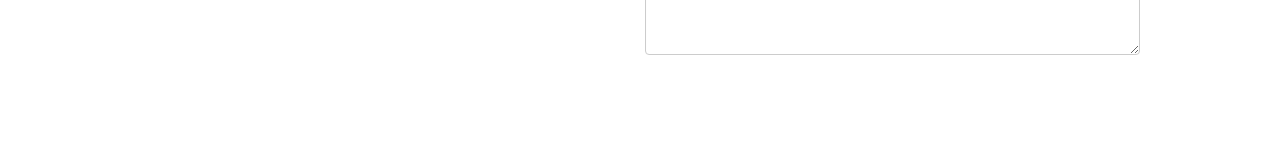
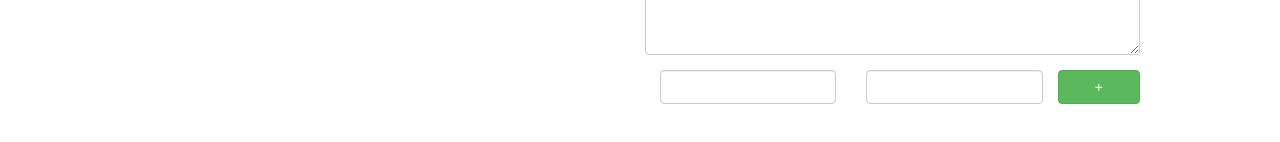
Before and after one commit to linghong/Recipes, an Angular app: page /recipes/new in a window 1280 px wide. Shown: the part 398-540 px from the top of the page. Built offline with nearby package versions, Linux system fonts and the light colour scheme.

Commit message:
add 'add ingredient' portion on the edit form.

```diff
--- a/src/app/recipes/recipe-edit/recipe-edit.component.html
+++ b/src/app/recipes/recipe-edit/recipe-edit.component.html
@@ -20,16 +20,25 @@
 				<label for="name">Content</label>
 				<textarea type="text" id="content" rows="6" class="form-control" formControlName="description"></textarea>
 			</div>
-			<div class="col-xs-12" formArrayName="ingredients">
-				<ul class="list-group" *ngFor="let ingredient of recipeForm.controls['ingredients'].controls; let i=index" formGroupName="{{i}}">
+			<ul class="col-xs-12 list-group" formArrayName="ingredients" *ngFor="let ingredient of recipeForm.controls['ingredients'].controls; let i=index" >
+				<li class="col-xs-12 form-group" formGroupName="{{i}}">
 					<div class="col-sm-5">
 						<input type="text" id="name" class="form-control" formControlName="name">
 					</div>
 					<div class="col-sm-5">
 						<input type="text" id="amount" class="form-control" formControlName="amount">
 					</div>
-					<button class="col-sm-2 btn btn-success" (click)="onRemoveIngredient(i)">X</button>
-				</ul>
+					<button class="col-sm-2 btn btn-danger" (click)="onRemoveIngredient(i)">X</button>
+				</li>
+			</ul>
+			<div class="col-xs-12 form-group">
+				<div class="col-sm-5">
+					<input type="text" id="name" class="form-control" #ingredientName>
+				</div>
+				<div class="col-sm-5">
+						<input type="text" id="amount" class="form-control" #ingredientAmount>
+				</div>
+				<button class="col-sm-2 btn btn-success" (click)="onAddIngredient(ingredientName.value, ingredientAmount.value)">+</button>
 			</div>
 		</form>
 	</div>
```
